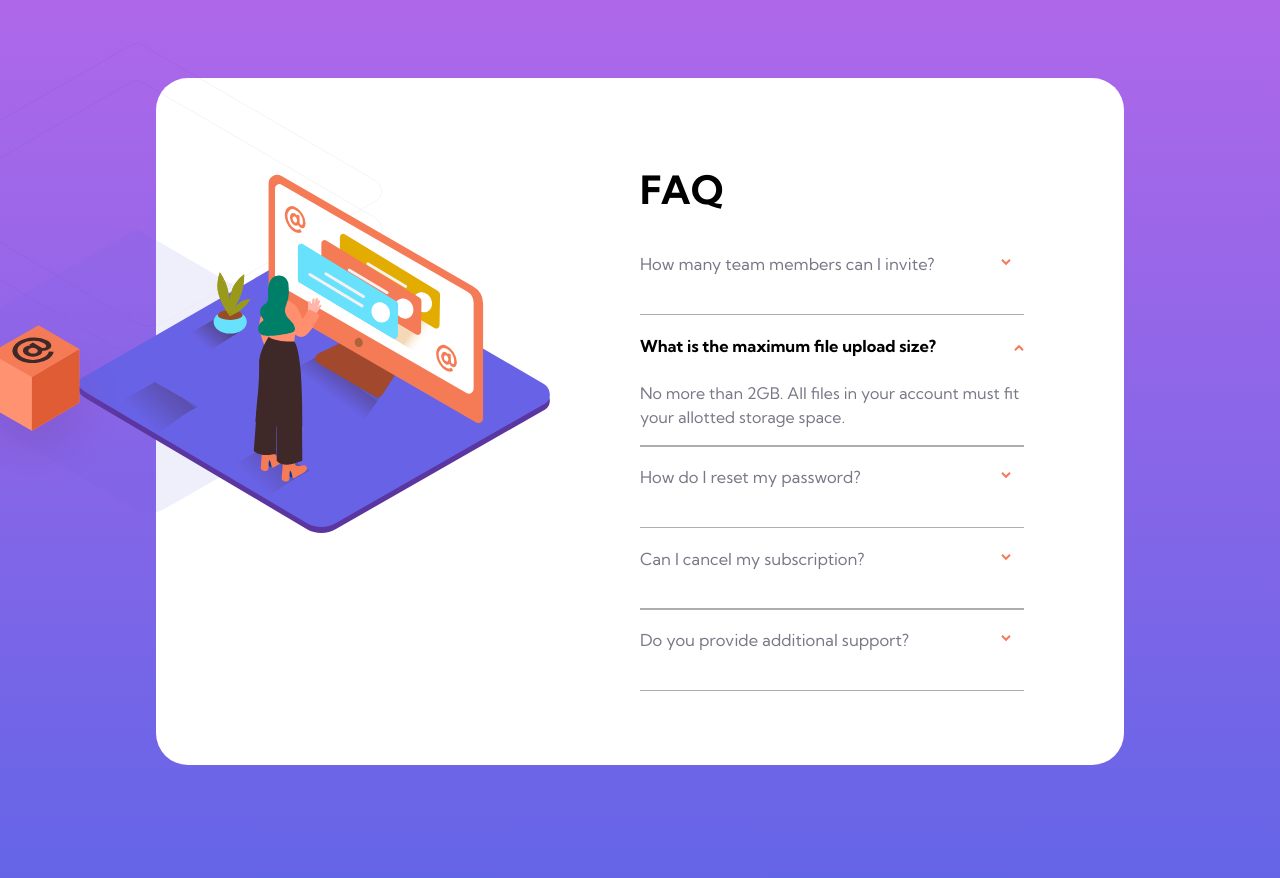
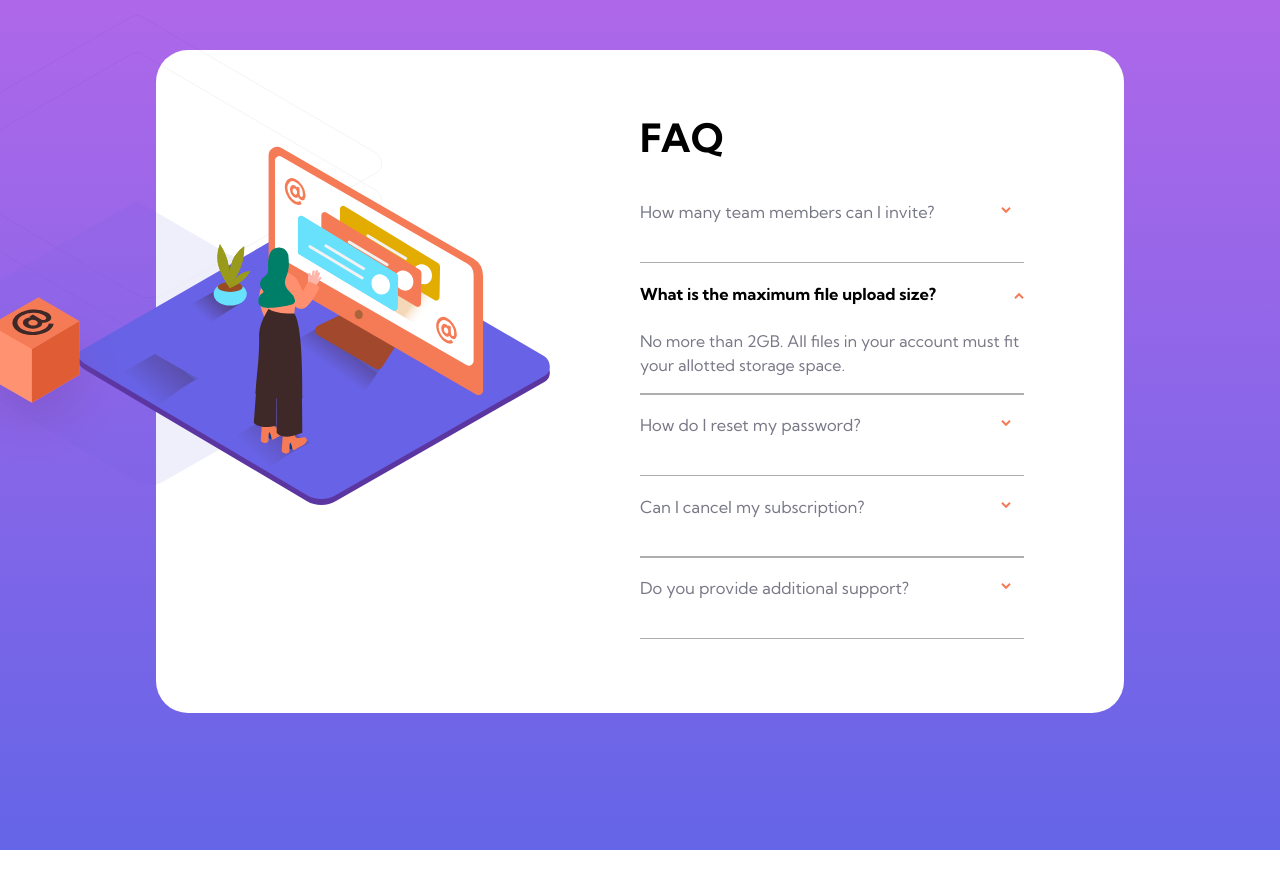
Before and after one commit to Ahmed1shihab/faq-accordion-card-fmc, a plain HTML site: page index.html in a window 1280 px wide. After the commit the page ends 850 px from the top, so only its background shows below. Drawn offline with Linux system fonts and the light colour scheme.

Commit message:
Change title & main-container margins

```diff
--- a/style.css
+++ b/style.css
@@ -36,7 +36,7 @@ body {
     background-color: #fff;
     border-radius: 2rem;
     max-width: calc(78% - 30px);
-    margin: 4.875rem auto 0;
+    margin: 3.125rem auto 0;
 }
 .images {
     grid-area: 1 / 1;
@@ -79,7 +79,7 @@ body {
     padding-right: 6.25rem;
 }
 .title {
-    margin: 5.5rem 0 2.5rem;
+    margin: 4rem 0 2.5rem;
     font-size: 39px;
 }
 .last-question-card {
```
